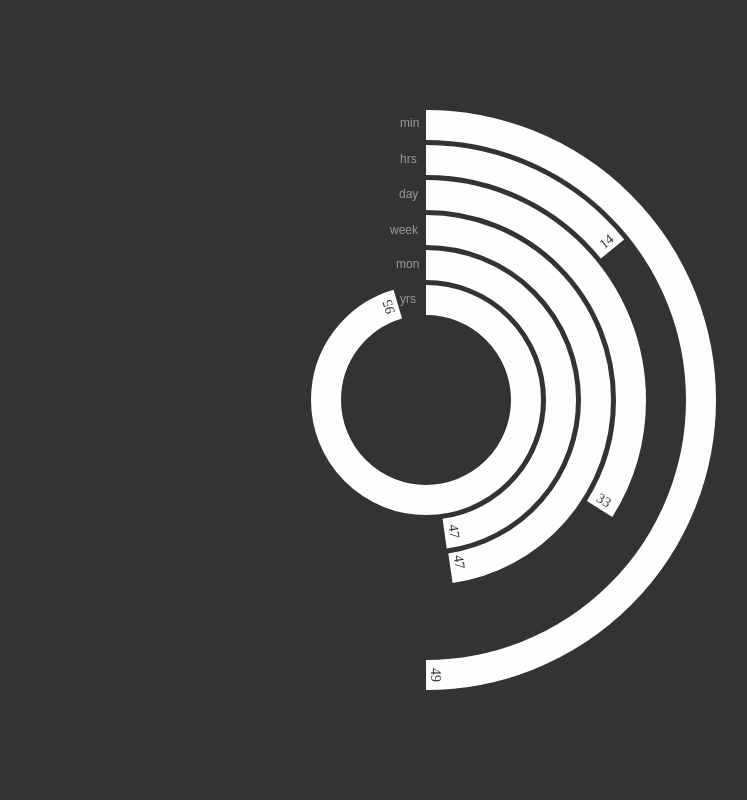
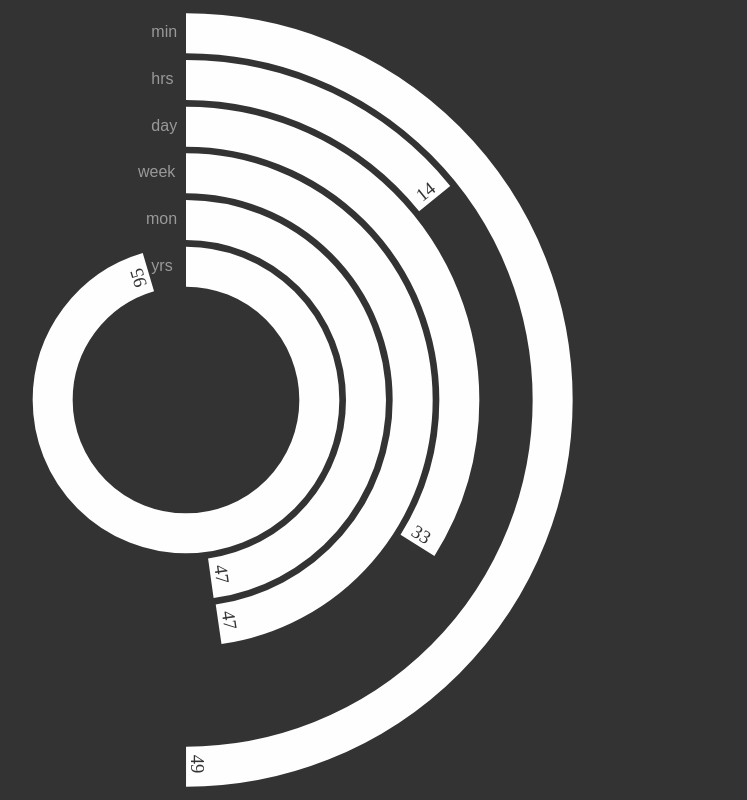
Before and after one commit to Nat-Lab/natoClock, a plain HTML site: page index.html in a window 1280 px wide. Shown: the whole page, without its empty margins (214-961 px from the left). Drawn offline with Linux system fonts and the light colour scheme.

Commit message:
added resize support.

```diff
--- a/assets/css/style.css
+++ b/assets/css/style.css
@@ -3,10 +3,3 @@ body {
   padding: 0;
   background: #333;
 }
-canvas {
-  position: absolute;
-  top: -webkit-calc(50% - 300px);
-  top: calc(50% - 300px);
-  left: -webkit-calc(50% - 300px);
-  left: calc(50% - 300px);
-}
--- a/assets/js/natoClock.js
+++ b/assets/js/natoClock.js
@@ -4,6 +4,12 @@ window.natoClock = function(canvas, config) {
       colors = config.colors || '#fefefe',
       background = config.background || '#333',
       txtcolor = config.txtcolor || 'rgba(255,255,255,0.5)';
+
+  var rafid;
+
+  var getMinEdge = function () {
+    return width > height ? height : width;
+  }
 
   /* requestAnimationFrame related works. */
   var getRaf = function () {
@@ -26,27 +32,21 @@ window.natoClock = function(canvas, config) {
     this.r = _config.radius;
     this.rot = 0;
 
-    this.draw = function(){
+    this.draw = function() {
+      var minE = getMinEdge(),
+          shift = minE/2;
       ctx.beginPath();
-      ctx.arc(300, 300, this.r, (Math.PI/(2/3)), this.rot, false);
-      ctx.lineWidth = 30;
+      ctx.arc(shift, shift, this.r, (Math.PI/(2/3)), this.rot, false);
+      ctx.lineWidth = getMinEdge()/2/10;
       ctx.strokeStyle = colors;
       ctx.stroke();
       ctx.save();
       ctx.fillStyle = background;
-      ctx.translate(300, 300);
+      ctx.translate(shift, shift);
       ctx.rotate(this.rot);
-      ctx.font = '14px Arial Rounded MT Bold';
-      var arcsTxtLocation = {
-        min: 268,
-        hrs: 233,
-        day: 197,
-        week: 158,
-        mon: 127,
-        yrs: 93
-      };
+      ctx.font = ((14/600) * getMinEdge()) + 'px Arial Rounded MT Bold';
       var d = new Date();
-      ctx.fillText(d.precentOf(this.class) * 100 | 0, arcsTxtLocation[this.class], -5);
+      ctx.fillText(d.precentOf(this.class) * 100 | 0, (this.r - (9/600)*minE), -5);
       ctx.restore();
     }
   }
@@ -58,14 +58,15 @@ window.natoClock = function(canvas, config) {
 
   var draw = function() {
     reset();
+    var minE = getMinEdge();
     ctx.fillStyle = txtcolor;
-    ctx.font = '12px Arial'
-    ctx.fillText('min', 274, 27);
-    ctx.fillText('hrs', 274, 63);
-    ctx.fillText('day', 273, 98);
-    ctx.fillText('week', 264, 134);
-    ctx.fillText('mon', 270, 168);
-    ctx.fillText('yrs', 274, 203);
+    ctx.font = ((12/600) * minE) + 'px Arial'
+    ctx.fillText('min', (274/600)*minE, minE/2 - bars[5].r + 4);
+    ctx.fillText('hrs', (274/600)*minE, minE/2 - bars[4].r + 4);
+    ctx.fillText('day', (274/600)*minE, minE/2 - bars[3].r + 4);
+    ctx.fillText('week', (264/600)*minE, minE/2 - bars[2].r + 4);
+    ctx.fillText('mon', (270/600)*minE, minE/2 - bars[1].r + 4);
+    ctx.fillText('yrs', (274/600)*minE, minE/2 - bars[0].r + 4);
 
     bars.forEach(function (bar) {
       var d = new Date();
@@ -77,42 +78,61 @@ window.natoClock = function(canvas, config) {
 
   var mainloop = function() {
     draw();
-    raf(mainloop);
+    rafid = raf(mainloop);
   }
+
+  var stop = function() {
+    window.cancelAnimationFrame(rafid);
+  }
+
+  var destroy = function() {
+    stop();
+    reset();
+  };
 
   var bars = [];
 
   /* just gonna hard-code these radius. */
 
+  var arcGen = function () {
+
     bars.push(new Arc({
       class: 'yrs',
-    radius: 100
+      radius: (100/600) * getMinEdge()
     }));
 
     bars.push(new Arc({
       class: 'mon',
-    radius: 135
+      radius: (135/600) * getMinEdge()
     }));
 
     bars.push(new Arc({
       class: 'week',
-    radius: 170
+      radius: (170/600) * getMinEdge()
     }));
 
     bars.push(new Arc({
       class: 'day',
-    radius: 205
+      radius: (205/600) * getMinEdge()
     }));
 
     bars.push(new Arc({
       class: 'hrs',
-    radius: 240
+      radius: (240/600) * getMinEdge()
     }));
 
     bars.push(new Arc({
       class: 'min',
-    radius: 275
+      radius: (275/600) * getMinEdge()
     }));
 
-  return {start: mainloop};
-}
+  };
+
+  arcGen();
+
+  return {
+    start: mainloop,
+    stop: stop,
+    destroy: destroy,
+  };
+};
--- a/index.html
+++ b/index.html
@@ -3,20 +3,30 @@
 <link rel="stylesheet" href="assets/css/style.css">
 <script src="assets/js/advanceDate.js"></script>
 <script src="assets/js/natoClock.js"></script>
+<meta name="viewport" content="width=device-width, initial-scale=1.0">
 </head>
 <body>
 <canvas id="screen"></canvas>
 </body>
 <script>
-var nc = new natoClock(document.getElementById('screen'), {
-  width: 600,
-  height: 600,
-  colors: '#fefefe',
-  background: '#333',
-  noRafFps: 60,
-  txtcolor: 'rgba(255,255,255,0.5)'
-});
+var makeNc = function () {
+  return new natoClock(document.getElementById('screen'), {
+    width: window.innerWidth,
+    height: window.innerHeight,
+    colors: '#fefefe',
+    background: '#333',
+    noRafFps: 60,
+    txtcolor: 'rgba(255,255,255,0.5)'
+  });
+}
 
+var nc = makeNc();
 nc.start();
+
+window.onresize = function () {
+  nc.destroy();
+  nc = makeNc();
+  nc.start();
+};
 </script>
 </html>
```
Lines whose indentation alone changed are shown as unchanged.
